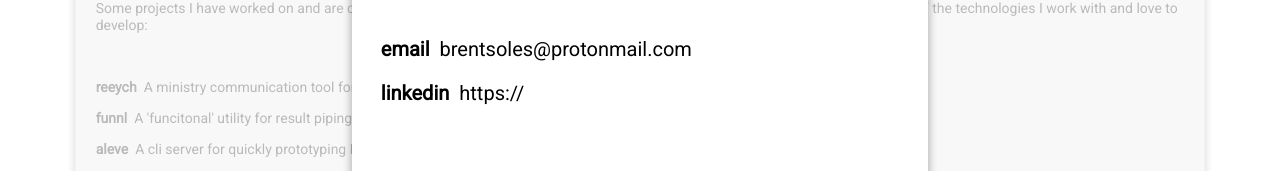
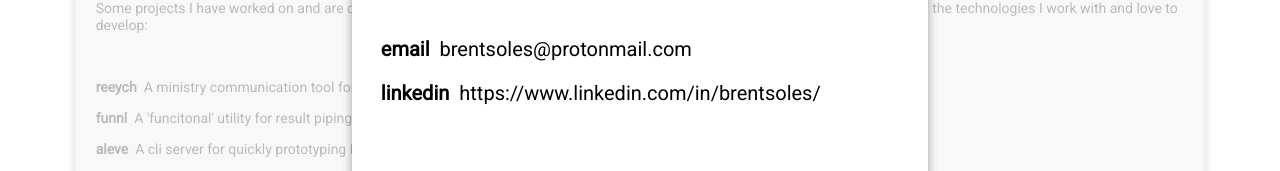
Before and after one commit to brent-soles/brentsoles.com-v2, a Next.js app: page / in a window 1280 px wide. Shown: the part 1191-1362 px from the top of the page. Built offline with nearby package versions, Linux system fonts and the light colour scheme; no server answers; a web font is replaced by a local one.

Commit message:
revamp: added linkedin

```diff
--- a/content/cards.js
+++ b/content/cards.js
@@ -15,10 +15,13 @@ export const cards = [
     content: {
       summary: 'My name is Brent and I am a developer/desginer based in Portland, OR. If you would like to know more about me, please reach out and connect!',
       points: [
-        { title: 'email', description: 'brentsoles@protonmail.com' },
+        {
+          title: 'email',
+          description: 'brentsoles@protonmail.com'
+        },
         {
           title: 'linkedin',
-          description: 'https://'
+          description: 'https://www.linkedin.com/in/brentsoles/'
         }
       ]
     },
```
